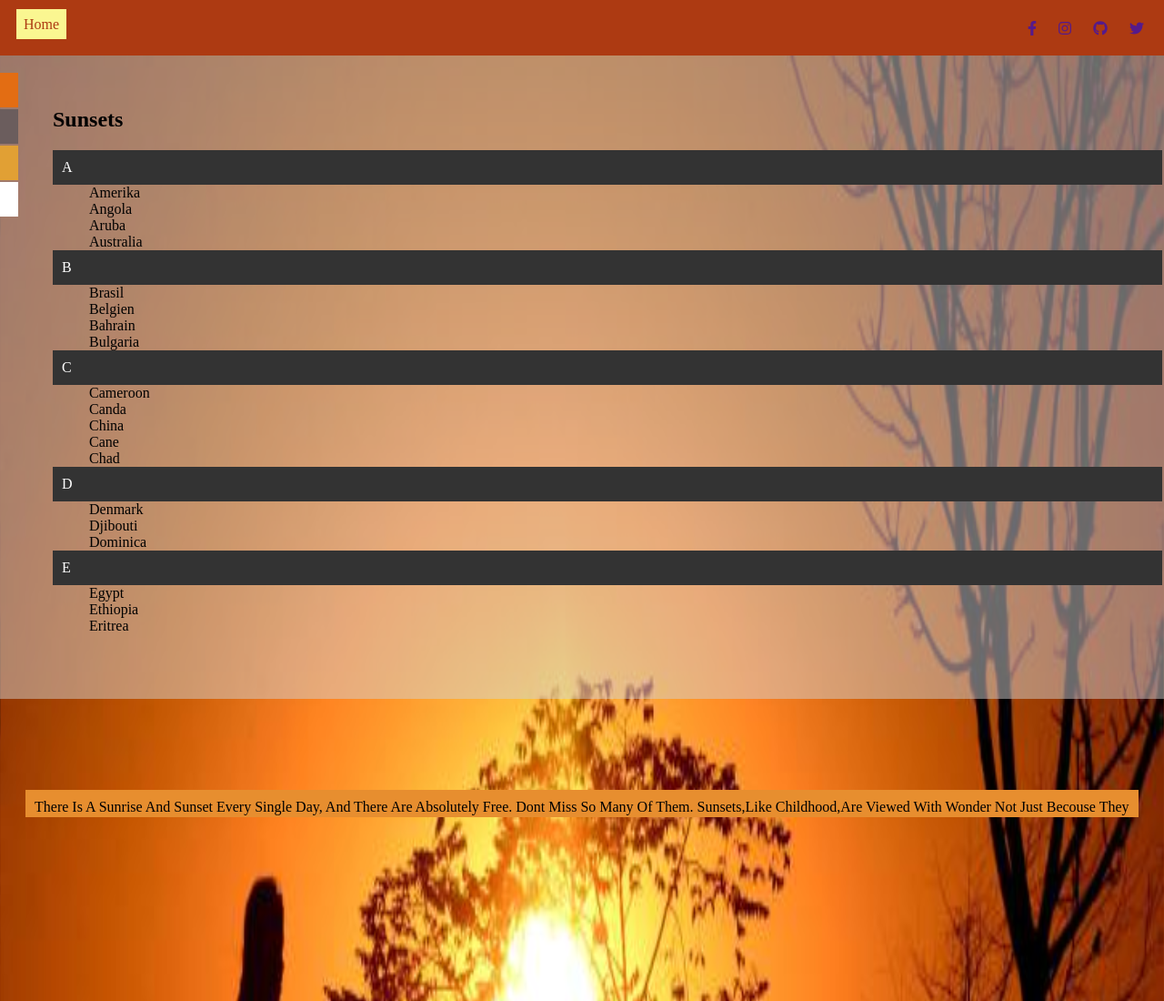
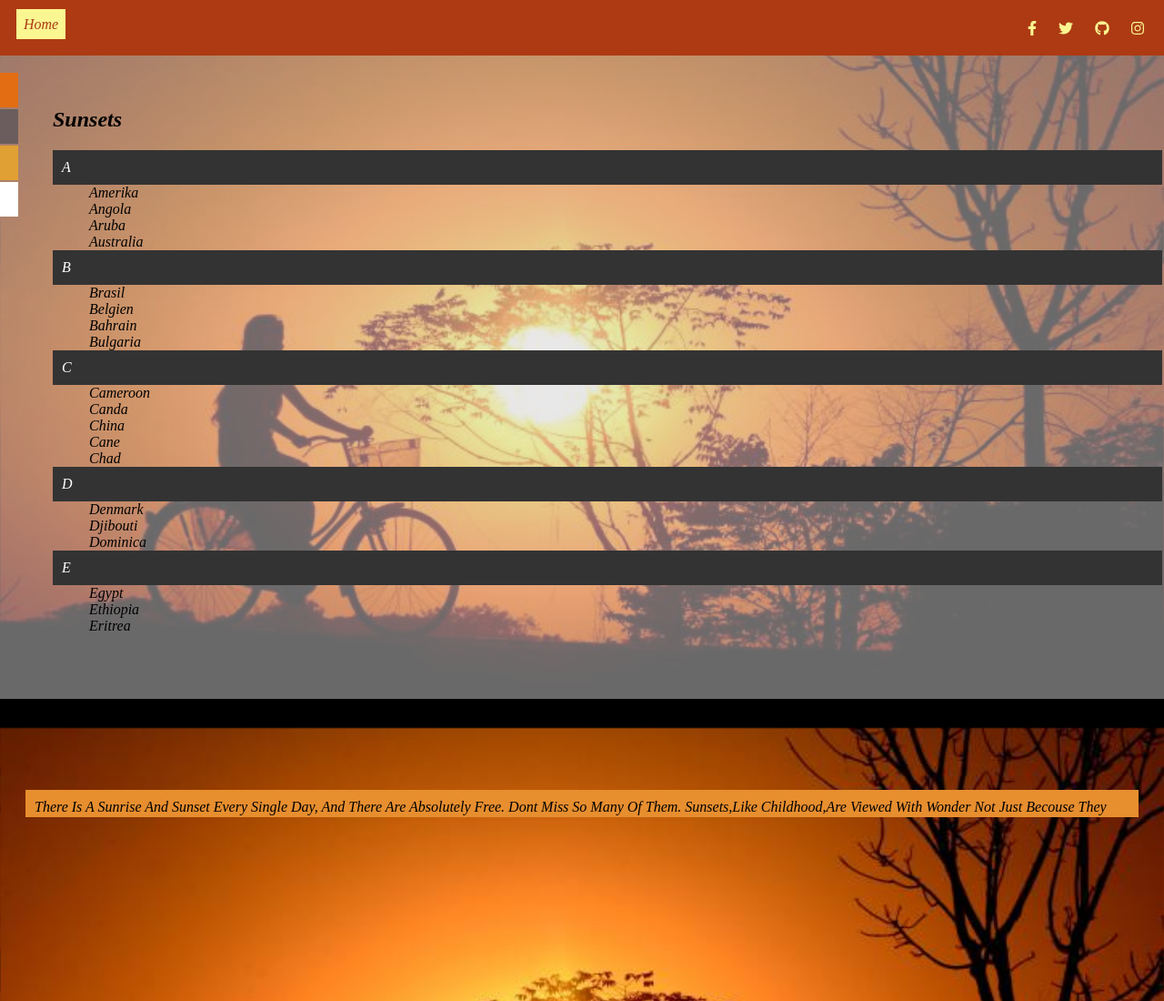
Before and after one commit to for-git2/My-Tasks-of-web-design, a plain HTML site: page nedaa 5/index.html in a window 1280 px wide. Shown: the top 1100 px of the page at 91% size. Drawn offline with Linux system fonts and the light colour scheme.

Commit message:
added task5

```diff
--- a/nedaa 5/css/tstyle5.css
+++ b/nedaa 5/css/tstyle5.css
@@ -6,9 +6,9 @@ body
     text-transform: capitalize;
 }
 
-*{transition: 1s ease-in; font-family:serif}
+* {font-style:italic} /* *********** for all body ***********/
 
- a{ text-decoration: none;}
+ a {text-decoration: none}
 
 .header
 {
@@ -17,16 +17,23 @@ body
     z-index: 2;
     width: 100%;
     padding: 20px;
-    margin: -10px 0px 40px -10px;
+    margin: -10px 0px 40px -10px; /* *********** top right bottom left *********** */
 }
-.header > a
+.header > a /* *********** style for first link *********** */
 {
     background: #faf691;
     padding: 8px;
     color: #ad3a12;
 }
 
-i {color:#faf691;}
+ li a {color:#faf691}
+
+li a:hover
+{
+    background:rgba(0,0,0,.5);
+    padding: 15px;
+     transition-duration: .5s
+}
 
 .header ul {float: right; margin: 5px 30px 0 0px;}
 
@@ -52,7 +59,8 @@ div.first
     position: fixed;
     color: black;
     text-align: center;
-    z-index: 2
+    z-index: 2;
+    transition: 1s ease-in
 }
 div.first > div {float: left; margin: 10px;}
 
@@ -78,6 +86,7 @@ div.first > div {float: left; margin: 10px;}
     overflow: hidden;
     cursor: pointer
 }
+
 .height:hover{min-height: 60px;}
 
 .sunsets:hover > .hidden:after
@@ -86,7 +95,7 @@ div.first > div {float: left; margin: 10px;}
     color: white;
     background:rgba(90,90,90,.5);
     padding: 30px 280px;
-    margin: 100px
+    margin: 100px;
 }
 .hidden {color: white}
 
@@ -99,16 +108,16 @@ div.first > div {float: left; margin: 10px;}
     margin: 100px 0;
     color: white
 }
-
 .bigger
 {
     background:rgba(173,58,18,.5);
     padding: 30px;
     margin: 20px;
-    border: 5px groove #2d2c2c
+    border: 5px groove #2d2c2c;
+
 }
 
-.bigger p { background:rgba(103,99,98,.5) ; padding: 10px }
+.bigger p {background:rgba(103,99,98,.5); padding: 10px}
 
 .bigger .two div
 {
@@ -116,7 +125,11 @@ div.first > div {float: left; margin: 10px;}
     padding: 10px
 }
 
-.two p:hover ~p { background:rgba(247,175,9,.5) }
+.two p:hover ~p /* *********** hover for all paragraph in two *********** */
+{
+    background:rgba(247,175,9,.5);
+    transition: 1s ease-in-out
+}
 
 .final{
     background: url(../images/sun.jpg) fixed;
@@ -125,8 +138,12 @@ div.first > div {float: left; margin: 10px;}
     margin: 50px 0;
     padding: 80px 30px;
 }
-.final div {background: rgba(221,221,221,.5);padding: 20px; line-height: 200%}
-
+.final div
+{
+    background: rgba(221,221,221,.5);
+    padding: 20px;
+    line-height: 200%
+}
 .final div:first-letter
 {
     background: #e64b1a;
@@ -134,7 +151,6 @@ div.first > div {float: left; margin: 10px;}
     font-size: 40px;
     padding: 5px;
     border-radius: 50%;
-
 }
 
 .final div:first-line{color:#faf691 ; background:#403c3c}
--- a/nedaa 5/index.html
+++ b/nedaa 5/index.html
@@ -16,9 +16,9 @@
             <a href="">Home</a>
             <ul>
                 <li><a href=""><i class="fab fa-facebook-f"></i></a></li>
+                <li><a href=""><i class="fab fa-twitter"></i></a></li>
+                <li><a href=""><i class="fab fa-github"></i></a></li>
                 <li><a href=""><i class="fab fa-instagram"></i></a></li>
-                <li><a href=""><i class="fab fa-github"></i></a></li>
-                <li><a href=""><i class="fab fa-twitter"></i></a></li>
             </ul>
         </div>
         <!-- ********************* end div name's hgeader ********************* -->
```
